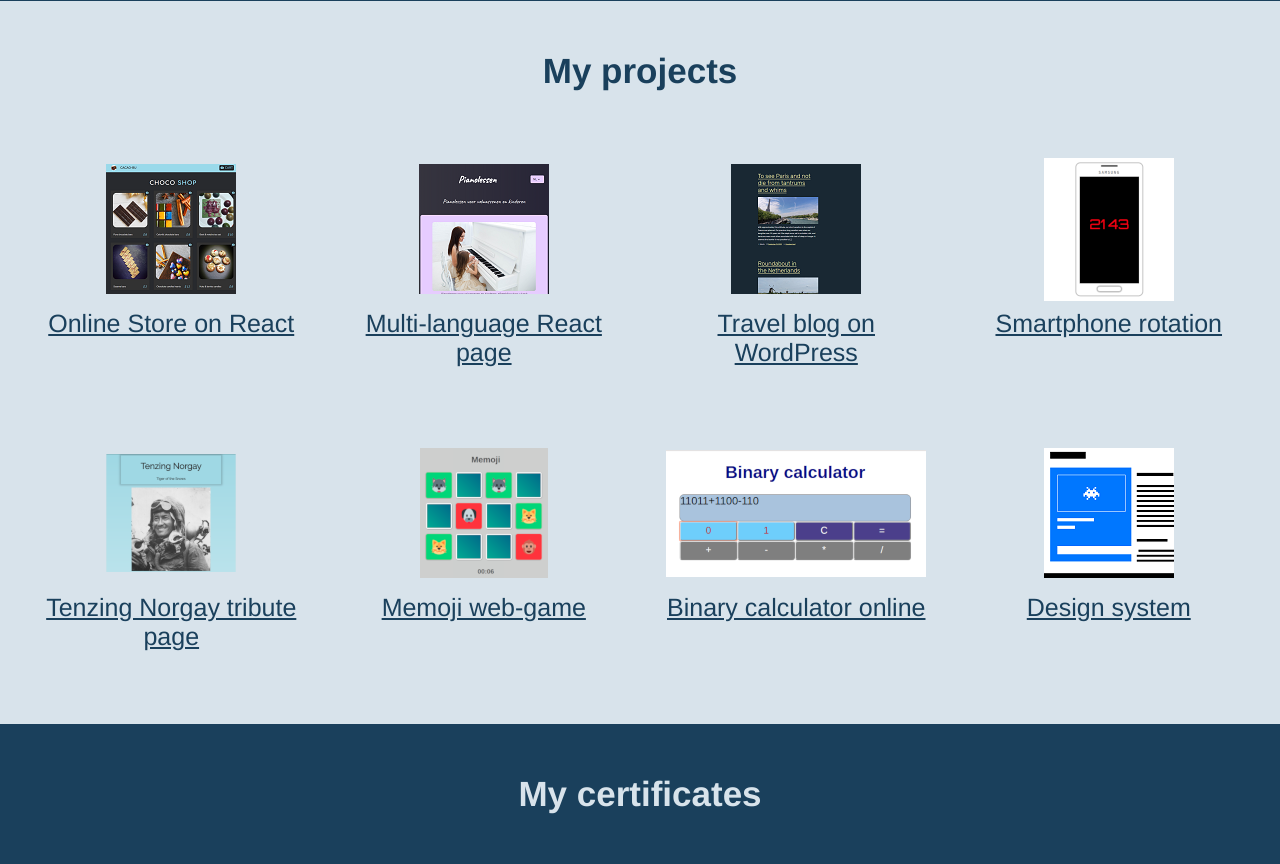
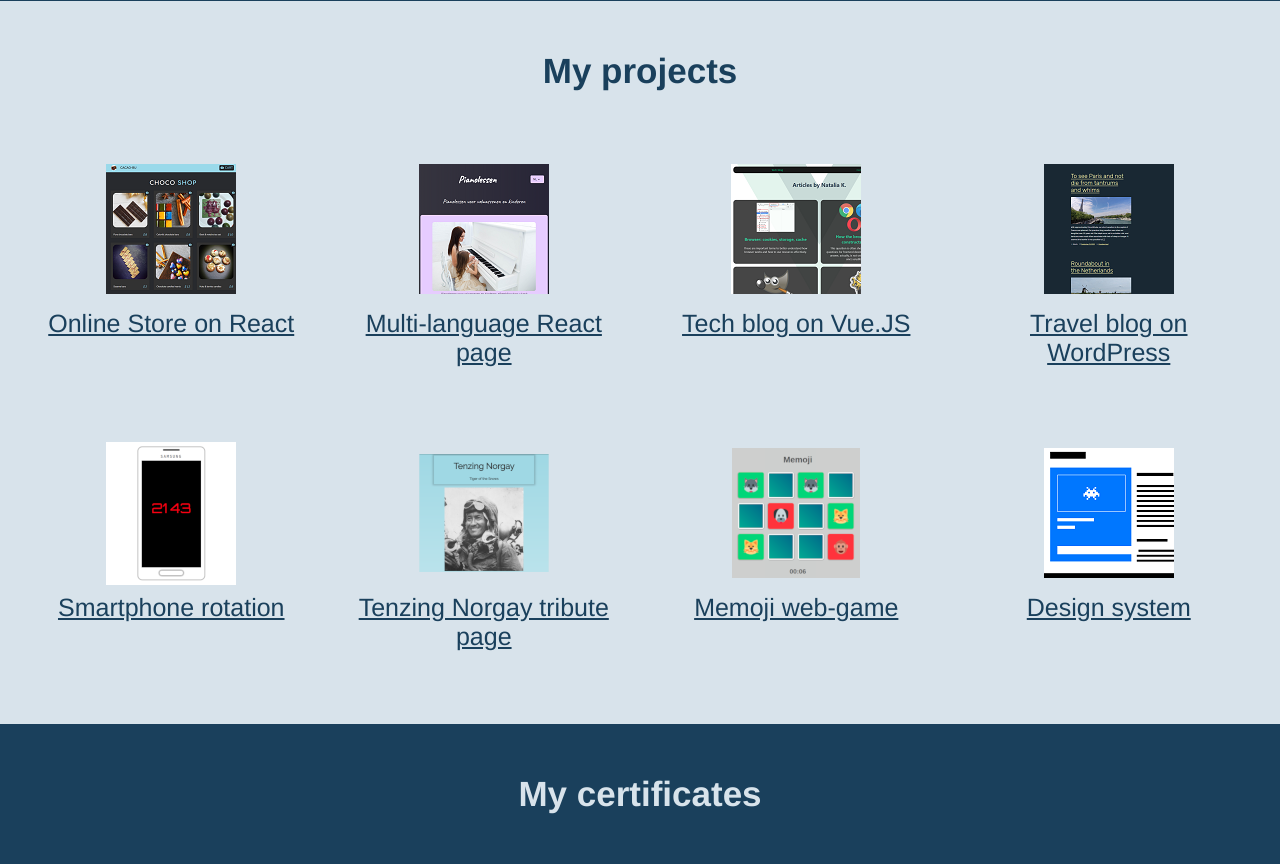
Before and after one commit to nat-k-dev/natkdev.com, a React (Create React App) app: page / in a window 1280 px wide. Shown: the part 580-1444 px from the top of the page. Built offline with nearby package versions, Linux system fonts and the light colour scheme.

Commit message:
add new project

```diff
--- a/src/components/home/main/projects/project/project.css
+++ b/src/components/home/main/projects/project/project.css
@@ -45,6 +45,10 @@
 	background: url('project__design-system.png') no-repeat center;
 }
 
+.project__tech-blog-vue > a > .icon {
+	background: url('project__tech-blog-vue.png') no-repeat center;
+}
+
 .caption.project-caption_text-center {
 	text-align: center;
 }
--- a/src/components/home/main/projects/projects-info.js
+++ b/src/components/home/main/projects/projects-info.js
@@ -46,5 +46,11 @@ export const projectsInfo = {
       cssClassName: "project__design-system",
       link: "/design-system",
       caption: "Design system"
+    },
+    techBlogVue: {
+      internalPage: false,
+      cssClassName: "project__tech-blog-vue",
+      link: "https://tech-blog-vue.netlify.app/",
+      caption: "Tech blog on Vue.JS"
     }
   };
--- a/src/components/home/main/projects/projects.js
+++ b/src/components/home/main/projects/projects.js
@@ -14,6 +14,10 @@ function Projects() {
                   link={projectsInfo.pianoles.link}
                   caption={projectsInfo.pianoles.caption}
                   internalPage={projectsInfo.pianoles.internalPage} />
+        <Project cssClassName={projectsInfo.techBlogVue.cssClassName}
+                  link={projectsInfo.techBlogVue.link}
+                  caption={projectsInfo.techBlogVue.caption}
+                  internalPage={projectsInfo.techBlogVue.internalPage} />
         <Project cssClassName={projectsInfo.wordpressBlog.cssClassName}
                   link={projectsInfo.wordpressBlog.link}
                   caption={projectsInfo.wordpressBlog.caption}
@@ -31,10 +35,6 @@ function Projects() {
                   link={projectsInfo.memoji.link}
                   caption={projectsInfo.memoji.caption}
                   internalPage={projectsInfo.memoji.internalPage} />
-        <Project cssClassName={projectsInfo.binaryCalc.cssClassName}
-                  link={projectsInfo.binaryCalc.link}
-                  caption={projectsInfo.binaryCalc.caption}
-                  internalPage={projectsInfo.binaryCalc.internalPage} />
         <Project cssClassName={projectsInfo.designSystem.cssClassName}
                   link={projectsInfo.designSystem.link}
                   caption={projectsInfo.designSystem.caption}
```
Also changed, not shown: src/components/home/main/projects/project/project__tech-blog-vue.png (added).
